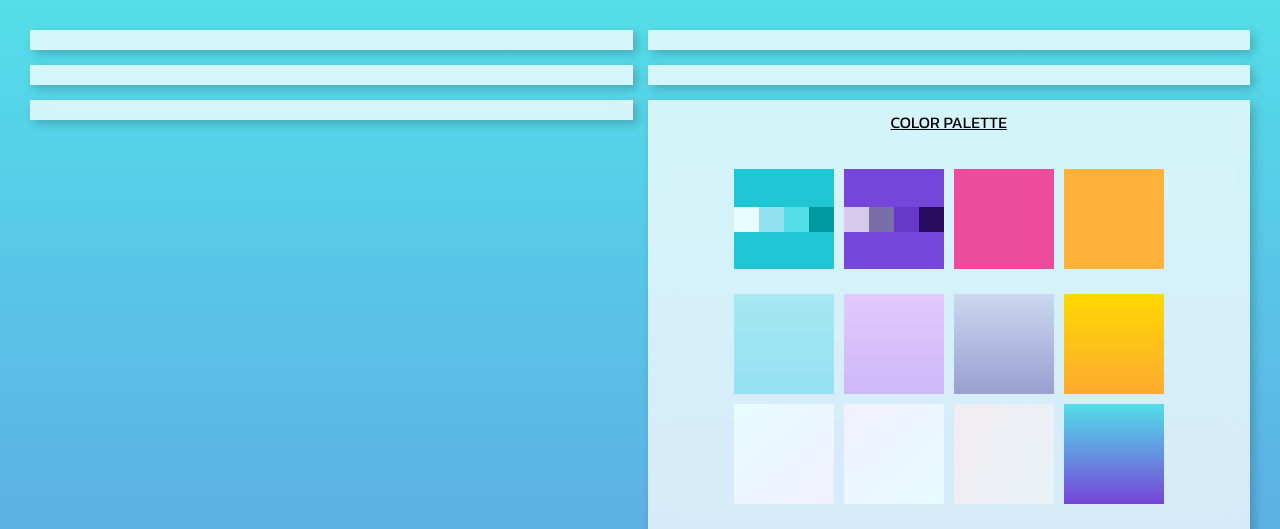
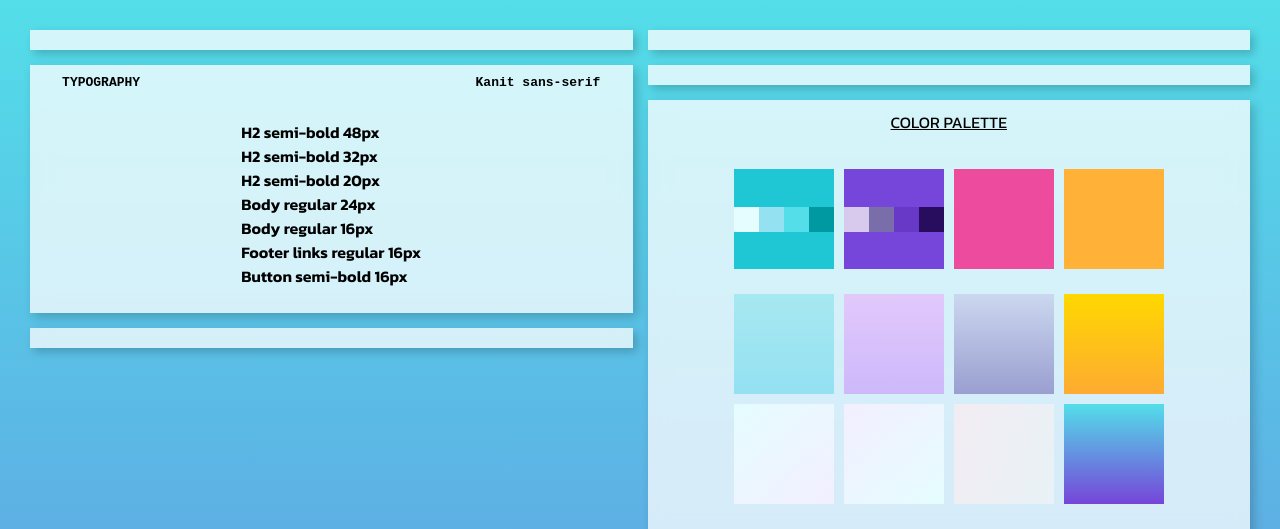
Before and after one commit to AndreaPossidente/PancakeSwap-Team-Project, a plain HTML site: page design-system.html in a window 1280 px wide. Shown: the top 529 px of the page. Drawn offline with Linux system fonts and the light colour scheme.

Commit message:
fix: lost section

```diff
--- a/design-system.html
+++ b/design-system.html
@@ -12,7 +12,24 @@
     <main id="design-system">
       <div>
         <section class="logos"></section>
-        <section class="typography"></section>
+        <section class="typography"><!--Typography--start-->
+          <pre class="typo-title">TYPOGRAPHY                                           Kanit sans-serif</pre>
+          <div class="typography-conainer">
+            <div class="typo-box typo-h2">
+                <p class="typo-row typo-bold typo-48px">H2 semi-bold 48px</p>
+                <p class="typo-row typo-bold typo-32px"><span class="typo-span">H2</span> semi-bold 32px</p>
+                <p class="typo-row typo-bold typo-20px">H2 semi-bold 20px</p>
+            </div>
+            <div class="typo-box typo-body">
+                <p class="typo-row typo-regular typo-24px">Body regular 24px</p>
+                <p class="typo-row typo-regular typo-16px">Body regular 16px</p>
+                <p class="typo-row typo-regular typo-16px">Footer links regular 16px</p>
+            </div>
+            <div class="typo-box typo-button">
+                <p class="typo-row typo-bold typo-16px">Button semi-bold 16px</p>
+            </div>
+        </div>
+        </section><!--Typography--end-->
         <section class="form-fields"></section>
       </div>
       <div>
```
